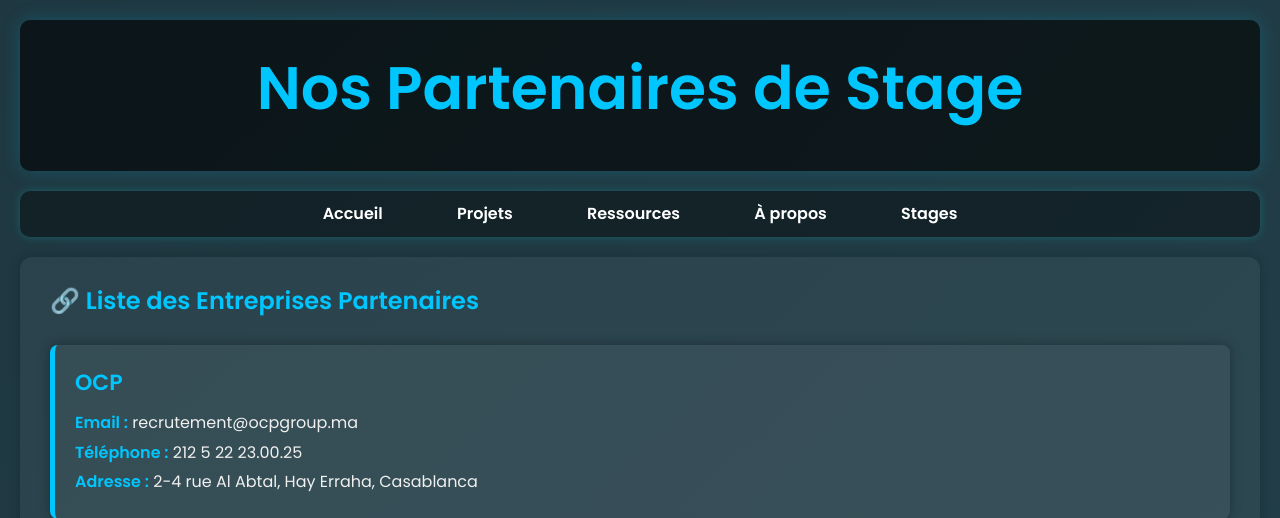
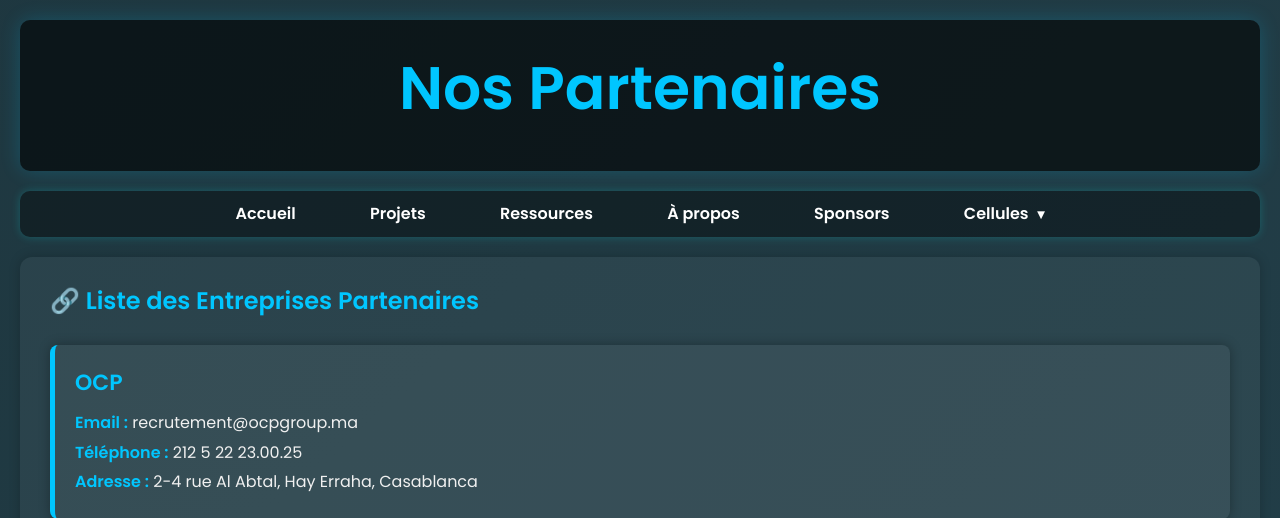
Before and after one commit to TahaBo04/GPI, a Flask app: page /internships in a window 1280 px wide. Shown: the top 518 px of the page. Run offline with Flask 3, Linux system fonts and the light colour scheme.

Commit message:
Update internships.html

```diff
--- a/templates/internships.html
+++ b/templates/internships.html
@@ -34,15 +34,28 @@
 <body>
 
 <header>
-    <h1>Nos Partenaires de Stage</h1>
+    <h1>Nos Partenaires</h1>
 </header>
-
 <nav>
     <a href="{{ url_for('home') }}">Accueil</a>
     <a href="{{ url_for('assignments') }}">Projets</a>
     <a href="{{ url_for('courses') }}">Ressources</a>
     <a href="{{ url_for('process') }}">À propos</a>
-    <a href="{{ url_for('internships') }}">Stages</a>
+    <a href="{{ url_for('sponsors_protect') }}">Sponsors</a>
+
+    <div class="dropdown">
+        <a href="#" class="dropdown-btn cellules-btn">
+          Cellules <span class="arrow">&#9662;</span>
+        </a>
+        <div class="dropdown-content">
+            <a href="{{ url_for('cellule_projet') }}">Cellule Projet</a>
+            <a href="{{ url_for('cellule_logistique') }}">Cellule Logistique</a>
+            <a href="{{ url_for('cellule_conception') }}">Cellule Conception</a>
+            <a href="{{ url_for('cellule_media') }}">Cellule Media</a>
+            <a href="{{ url_for('cellule_sponsoring') }}">Cellule Sponsoring</a>
+            <a href="{{ url_for('cellule_communication') }}">Cellule Communication Externe</a>
+        </div>
+    </div>
 </nav>
 
 <section class="section">
```
